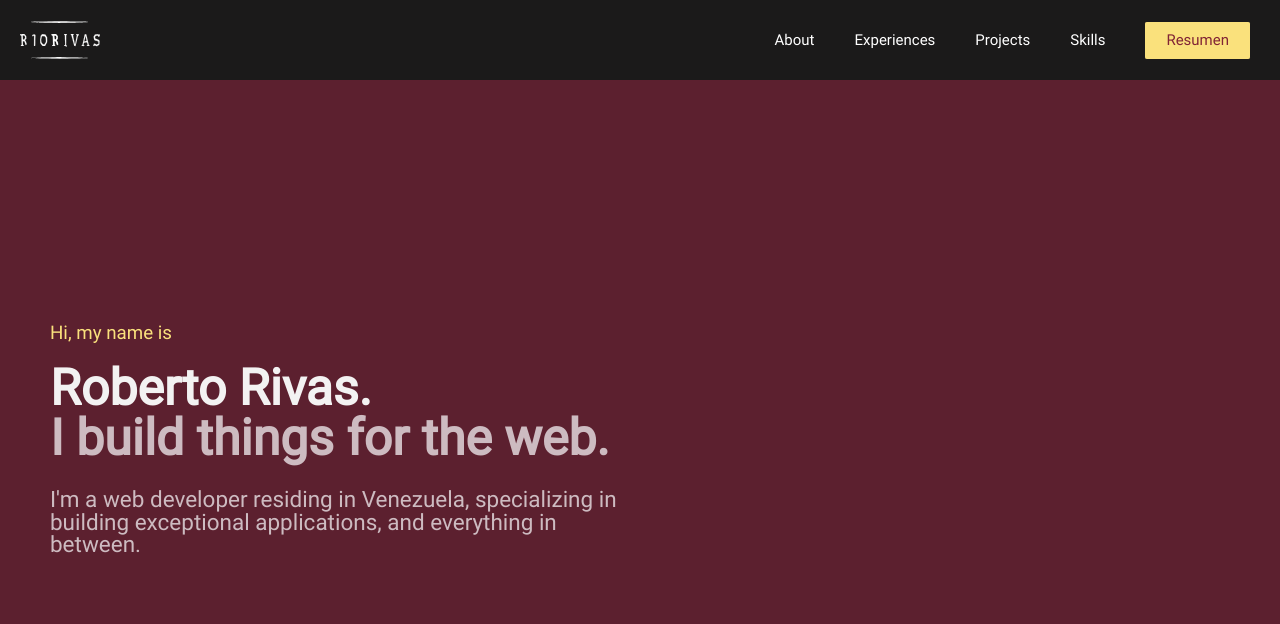
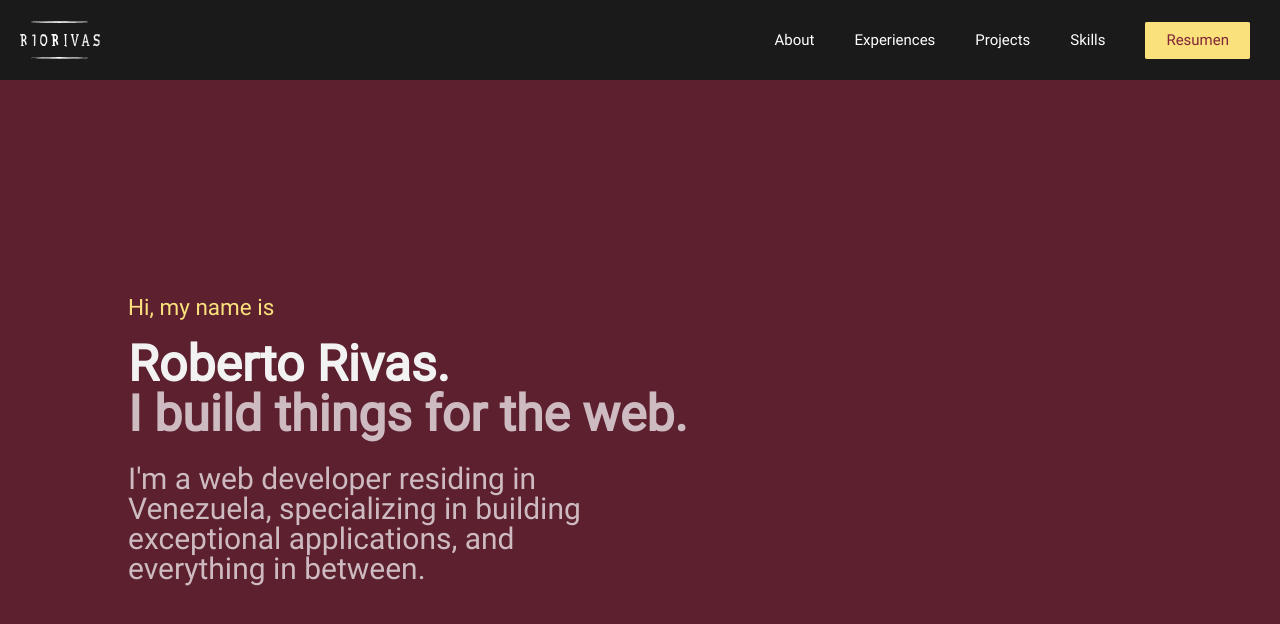
Before and after one commit to r10rivas/portafolio-vue, a Vue app: page / in a window 1280 px wide. Shown: the top 624 px of the page. Built offline with nearby package versions, Linux system fonts and the light colour scheme.

Commit message:
[#3] Add refactor font-size to presentation component

```diff
--- a/src/components/Presentation.vue
+++ b/src/components/Presentation.vue
@@ -1,20 +1,31 @@
 <template>
-  <div class="section p-12 flex items-center bg-app-primary-darked sm:px-20">
-    <div>
-      <H1 class="mb-8 text-2xl text-app-yellow lg:text-3xl">
+  <section class="section p-12 flex items-center justify-center bg-app-primary-darked
+              sm:px-20
+              lg:p-0"
+  >
+    <div class="lg:w-4/5">
+      <H1 class="mb-8 text-2xl text-app-yellow
+                 md:text-3xl
+                 lg:text-4xl">
         Hi, my name is
       </H1>
-      <h2 class="text-app-white text-6xl font-bold lg:text-7xl">
+      <h2 class="text-app-white text-5xl font-bold md:text-6xl lg:text-7xl">
         Roberto Rivas.
       </h2>
-      <h3 class="mb-4 text-6xl font-bold text-app-white-darked lg:text-7xl">
+      <h3 class="mb-4 text-5xl font-bold text-app-white-darked
+                 md:text-6xl
+                 lg:text-7xl"
+      >
         I build things for the web.
       </h3>
-      <p class="mt-10 text-3xl text-app-white-darked lg:w-1/2 lg:text-4xl">
+      <p class="mt-10 text-3xl text-app-white-darked
+                md:text-4xl
+                lg:w-1/2 lg:text-5xl"
+      >
         I'm a web developer residing in Venezuela, specializing in building exceptional applications, and everything in between.
       </p>
     </div>
-  </div>
+  </section>
 </template>
 
 <script>
@@ -24,7 +35,8 @@ export default {
 </script>
 
 <style lang="scss" scoped>
+// todo: class global?
 .section {
-  height: calc(100vh - 8rem);
+  min-height: calc(100vh - 8rem);
 }
 </style>
```
